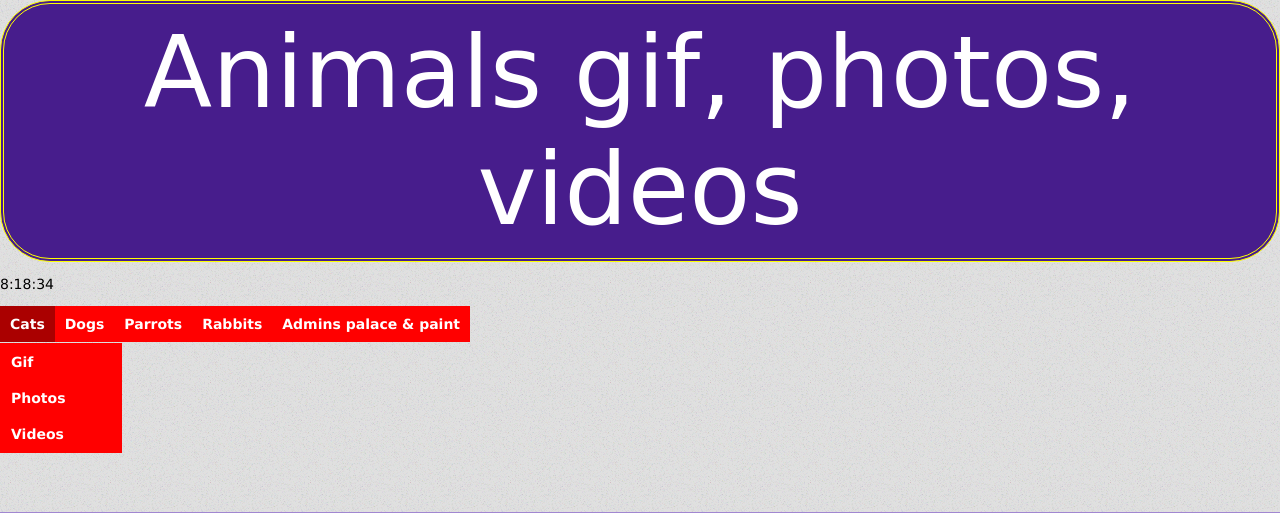
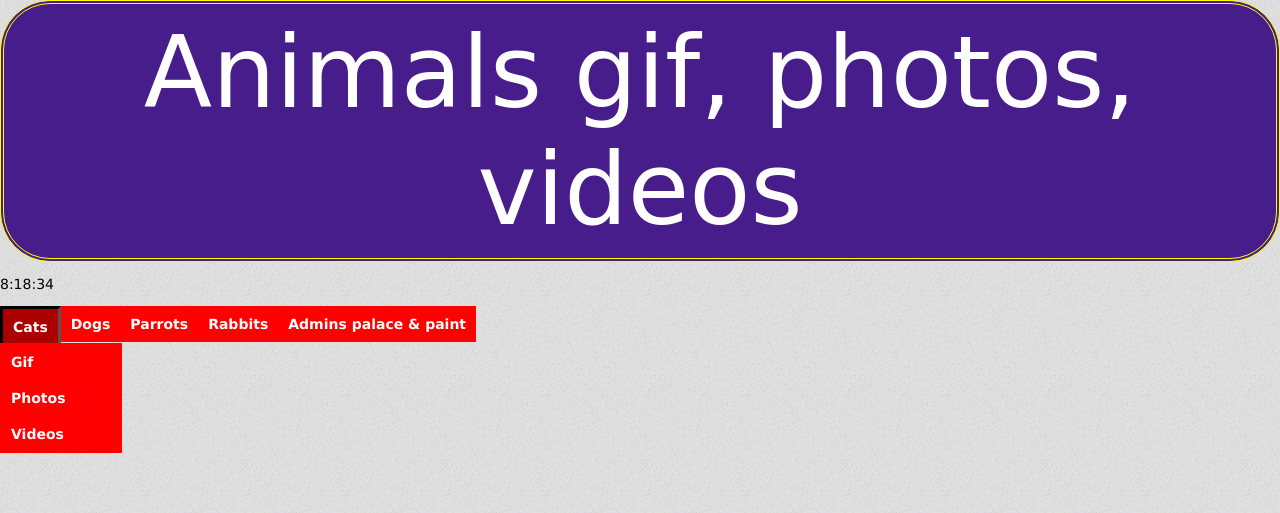
Before and after one commit to juras34/juras34.github.io, a PHP site: page /index.html in a window 1280 px wide, with the pointer over the restyled element. Shown: the top 513 px of the page. Run offline with PHP 8.4, Linux system fonts and the light colour scheme; some libraries are stand-ins or nearby versions.

Commit message:
Update style.css

```diff
--- a/style.css
+++ b/style.css
@@ -64,7 +64,7 @@ ul.menu > li > a {
 
 ul.menu > li > a:hover {
     background-color: #aa0000;
-    border: black;
+    border: 3px inset black;
 }
 
 ul.submenu {
```
